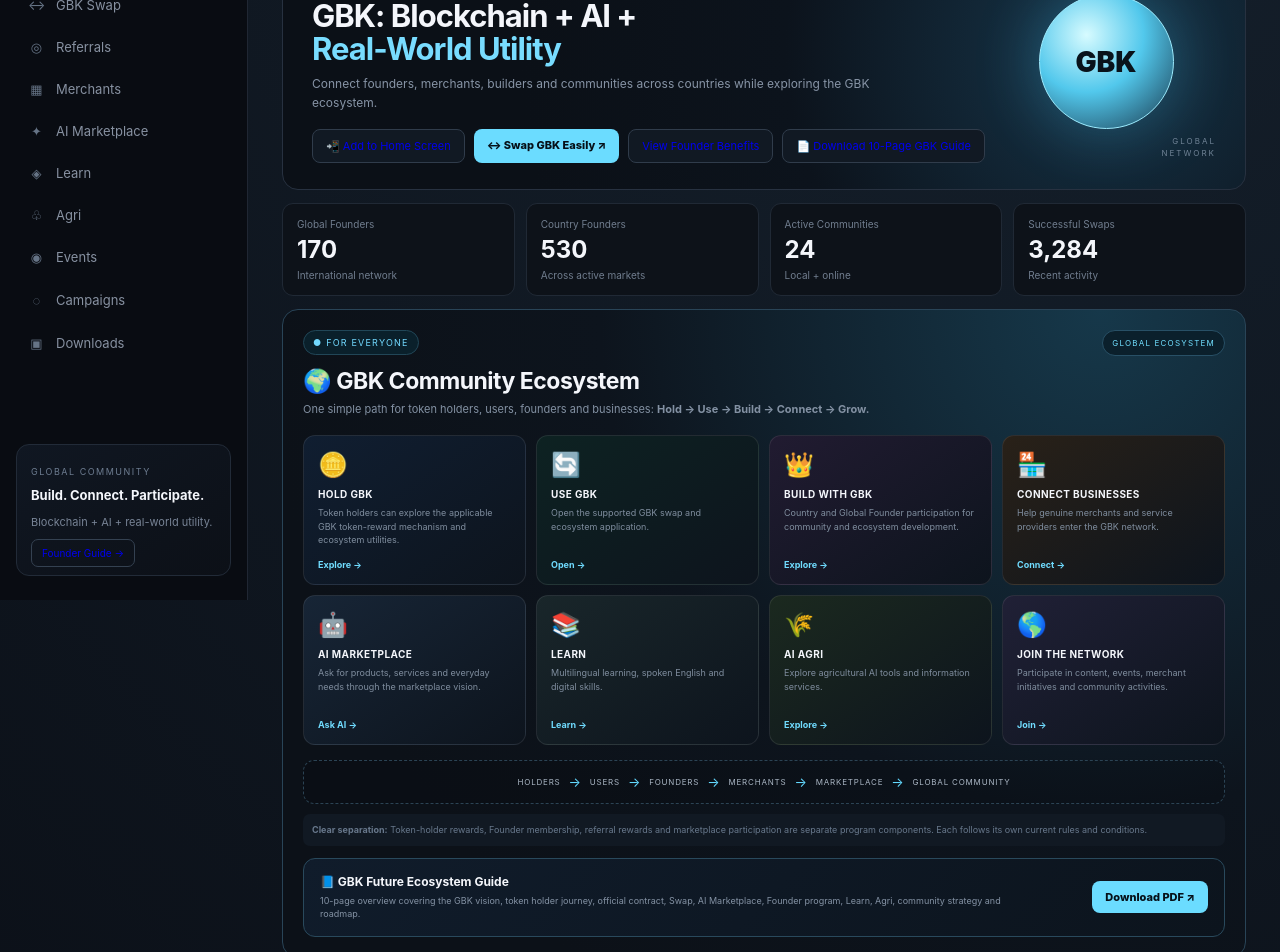
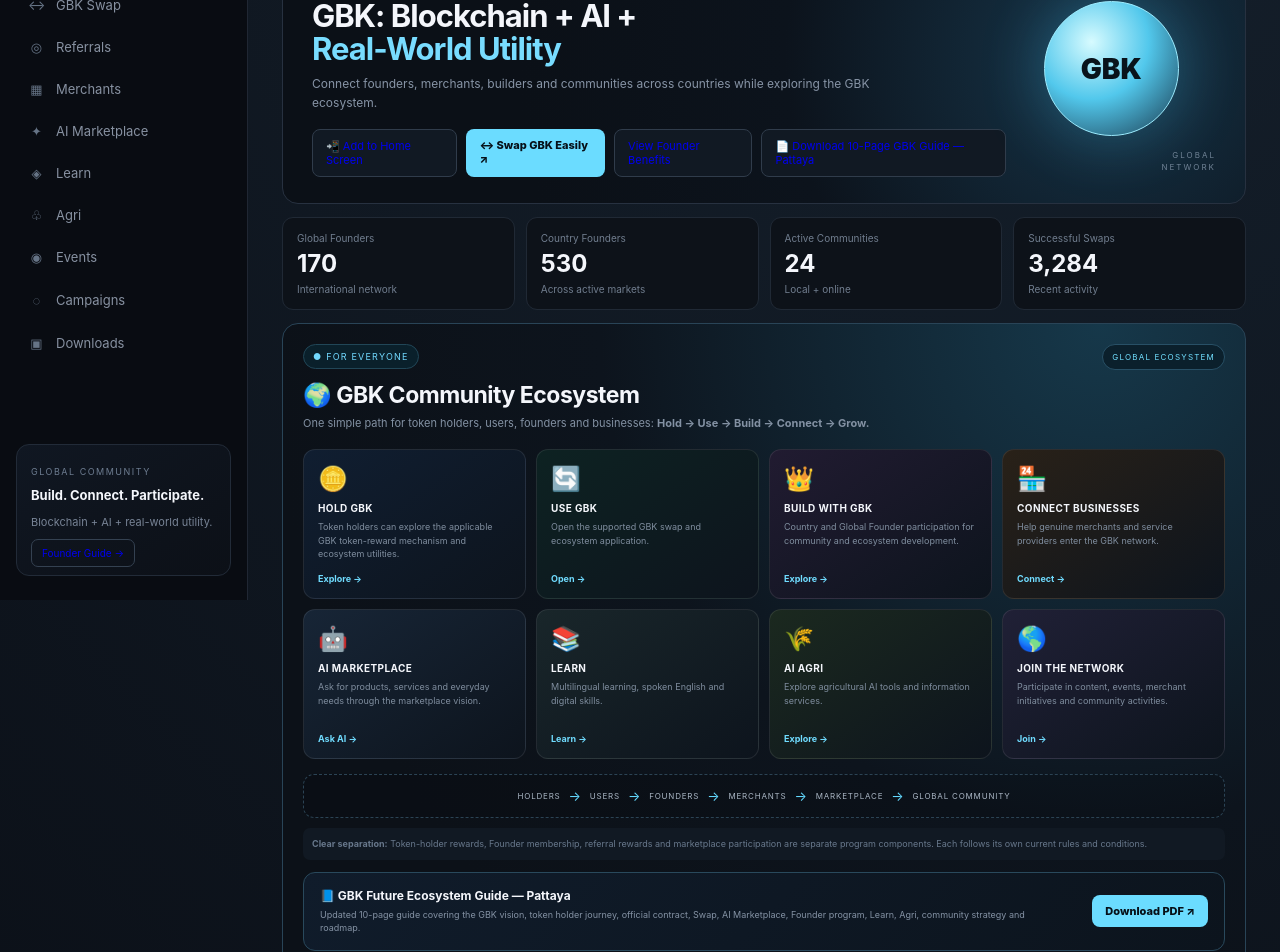
Before and after one commit to crasyads-ui/gbk-global-founder-community, a Next.js app: page / in a window 1280 px wide. Shown: the part 200-1152 px from the top of the page. Built offline with nearby package versions, Linux system fonts and the light colour scheme.

Commit message:
Add Pattaya ecosystem PDF to Founder landing page

```diff
--- a/app/page.tsx
+++ b/app/page.tsx
@@ -341,7 +341,7 @@ export default function Home() {
             <div className="heroBtns"><a className="secondary" href="#install">📲 Add to Home Screen</a>
               <a className="primary" href="https://app.gbkai.com" target="_blank" rel="noreferrer">↔ Swap GBK Easily ↗</a>
               <a className="secondary" href="#benefits">View Founder Benefits</a>
-              <a className="secondary" href="/api/gbk-future-guide">📄 Download 10-Page GBK Guide</a>
+              <a className="secondary" href="/api/gbk-future-guide">📄 Download 10-Page GBK Guide — Pattaya</a>
             </div>
           </div>
           <div className="heroOrb"><div className="orb">GBK</div><span>GLOBAL<br/>NETWORK</span></div>
@@ -389,7 +389,7 @@ export default function Home() {
           </div>
           <div className="notice"><b>Clear separation:</b> Token-holder rewards, Founder membership, referral rewards and marketplace participation are separate program components. Each follows its own current rules and conditions.</div>
           <div className="ecosystemDownload">
-            <div><b>📘 GBK Future Ecosystem Guide</b><small>10-page overview covering the GBK vision, token holder journey, official contract, Swap, AI Marketplace, Founder program, Learn, Agri, community strategy and roadmap.</small></div>
+            <div><b>📘 GBK Future Ecosystem Guide — Pattaya</b><small>Updated 10-page guide covering the GBK vision, token holder journey, official contract, Swap, AI Marketplace, Founder program, Learn, Agri, community strategy and roadmap.</small></div>
             <a className="primary" href="/api/gbk-future-guide">Download PDF ↗</a>
           </div>
         </section>
```
